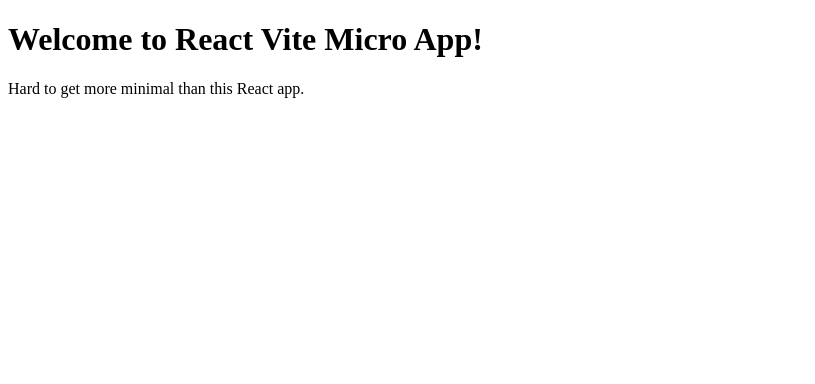
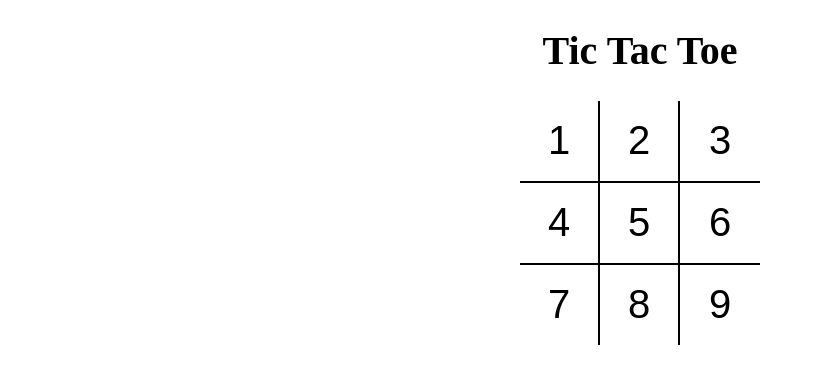
Before and after one commit to AshRaj07/Tic-Tac-Toe, a React (Vite) app: page / in a window 1280 px wide. Shown: the top 384 px of the page, without its empty margins (0-815 px from the left). Built offline with nearby package versions, Linux system fonts and the light colour scheme.

Commit message:
Board and Square created and styled

```diff
--- a/package.json
+++ b/package.json
@@ -13,6 +13,7 @@
   },
   "devDependencies": {
     "babel-preset-nano-react-app": "^0.1.0",
+    "sass": "^1.54.0",
     "vite": "^2.6.7"
   },
   "babel": {
--- a/src/App.jsx
+++ b/src/App.jsx
@@ -1,8 +1,14 @@
 import React from "react";
+import Board from "./components/Board";
+import "./styles/root.scss"
 
-export default () => (
-  <>
-    <h1>Welcome to React Vite Micro App!</h1>
-    <p>Hard to get more minimal than this React app.</p>
-  </>
-);
+const App = () => {
+  return (
+    <div className="app">
+      <h1>Tic Tac Toe</h1>
+      <Board />
+    </div>
+  );
+};
+
+export default App;
--- /dev/null
+++ b/src/components/Board.jsx
@@ -0,0 +1,29 @@
+import React from 'react'
+import Square from './Square'
+
+const Board = () => {
+  return (
+    <>
+    <div className='board'>
+        <div className='board-row'>
+        <Square value={1} />
+        <Square value={2} />
+        <Square value={3} />
+        </div>
+        <div className='board-row'>
+        <Square value={4} />
+        <Square value={5} />
+        <Square value={6} />
+        </div>
+        <div className='board-row'>
+        <Square value={7} />
+        <Square value={8} />
+        <Square value={9} />
+        </div>
+
+    </div>
+    </>
+  )
+}
+
+export default Board
--- /dev/null
+++ b/src/components/Square.jsx
@@ -0,0 +1,9 @@
+import React from 'react'
+
+const Square = ({value}) => {
+  return (
+    <button type='button' className='square'>{value}</button>
+  )
+}
+
+export default Square
--- /dev/null
+++ b/src/styles/root.scss
@@ -0,0 +1,43 @@
+body {
+  padding: 0;
+  margin: 0;
+}
+
+button {
+  background: none;
+  border: none;
+  outline: none;
+  &:hover {
+    cursor: pointer;
+  }
+}
+
+.app {
+  font-size: 20px;
+  display: flex;
+  flex-direction: column;
+  align-items: center;
+}
+
+.board {
+  .board-row {
+    display: flex;
+    flex-direction: row;
+    border-bottom: 2px solid #000;
+    &:last-child {
+      border-bottom: none;
+    }
+    .square {
+      width: 80px;
+      height: 80px;
+      border-right: 2px solid #000;
+      font-size: 2.5rem;
+      padding: 0;
+      overflow: hidden;
+      transition: all 0.2s;
+      &:last-child {
+        border-right: none;
+      }
+    }
+  }
+}
```
Also changed, not shown: 1 other file (tests, documents, lock files or other folders).
